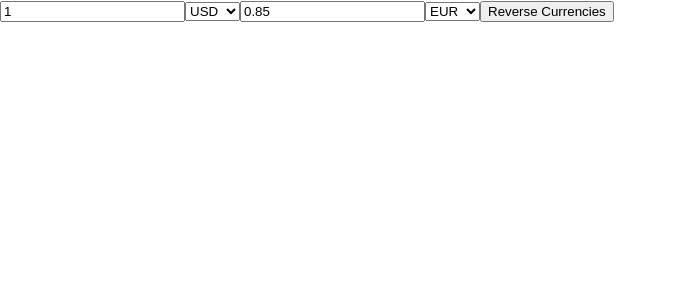
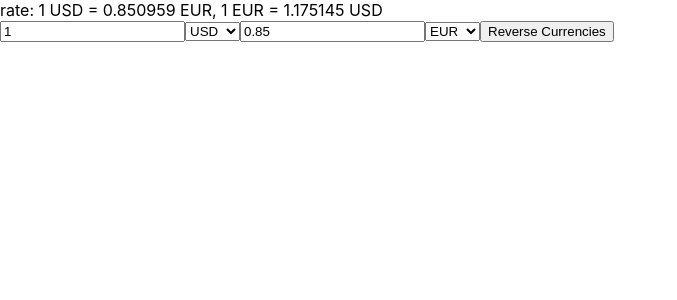
Before and after one commit to Aleksasgrodis/currensee-currency-coverter, a React (Create React App) app: page / in a window 1280 px wide. Shown: the top 300 px of the page, without its empty margins (0-677 px from the left). Built offline with nearby package versions, Linux system fonts and the light colour scheme.

Commit message:
Now displaying 1 base to quote and vice versa currency rate calculations

```diff
--- a/src/App.jsx
+++ b/src/App.jsx
@@ -245,7 +245,7 @@ function App() {
     return () => {};
   }, [baseCurrency, baseCurrencyValue, conversionCurrency, latestRates]);
 
-  const handleReverseCurrencies = (e) => {
+  const handleReverseCurrencies = e => {
     e.preventDefault();
     const fromValue = baseCurrencyValue;
     const toValue = conversionCurrencyValue;
@@ -255,10 +255,38 @@ function App() {
     setConversionCurrency(fromCurrency);
     setBaseCurrencyValue(toValue);
     setConversionCurrencyValue(fromValue);
-  }
-  console.log('render')
+  };
+
+  const baseToQuoteRate = () => {
+    if (baseCurrency && latestRates && conversionCurrency) {
+      if (baseCurrency === 'USD') {
+        return latestRates[conversionCurrency];
+      } else if (conversionCurrency === 'USD') {
+        return (1 / latestRates[conversionCurrency]).toFixed(6);
+      } else {
+        return ((1/latestRates[baseCurrency]) * latestRates[conversionCurrency]).toFixed(6);
+      }
+    }
+  };
+
+  const quoteToBaseRate = () => {
+    if (baseCurrency && latestRates && conversionCurrency) {
+      if (conversionCurrency === 'USD') {
+        return latestRates[baseCurrency];
+      } else if (baseCurrency === 'USD') {
+        return (1 / latestRates[conversionCurrency]).toFixed(6);
+      } else {
+        return ((1/latestRates[conversionCurrency]) * latestRates[baseCurrency]).toFixed(6)
+      }
+    }
+  };
+
   return (
     <div>
+      <div>
+        rate: 1 {baseCurrency} = {baseToQuoteRate()} {conversionCurrency}, 1{' '}
+        {conversionCurrency} = {quoteToBaseRate()} {baseCurrency}
+      </div>
       <form action="">
         <input
           type="number"
@@ -298,7 +326,9 @@ function App() {
             </option>
           ))}
         </select>
-        <button onClick={(e) => handleReverseCurrencies(e)}>Reverse Currencies</button>
+        <button onClick={e => handleReverseCurrencies(e)}>
+          Reverse Currencies
+        </button>
       </form>
     </div>
   );
```
